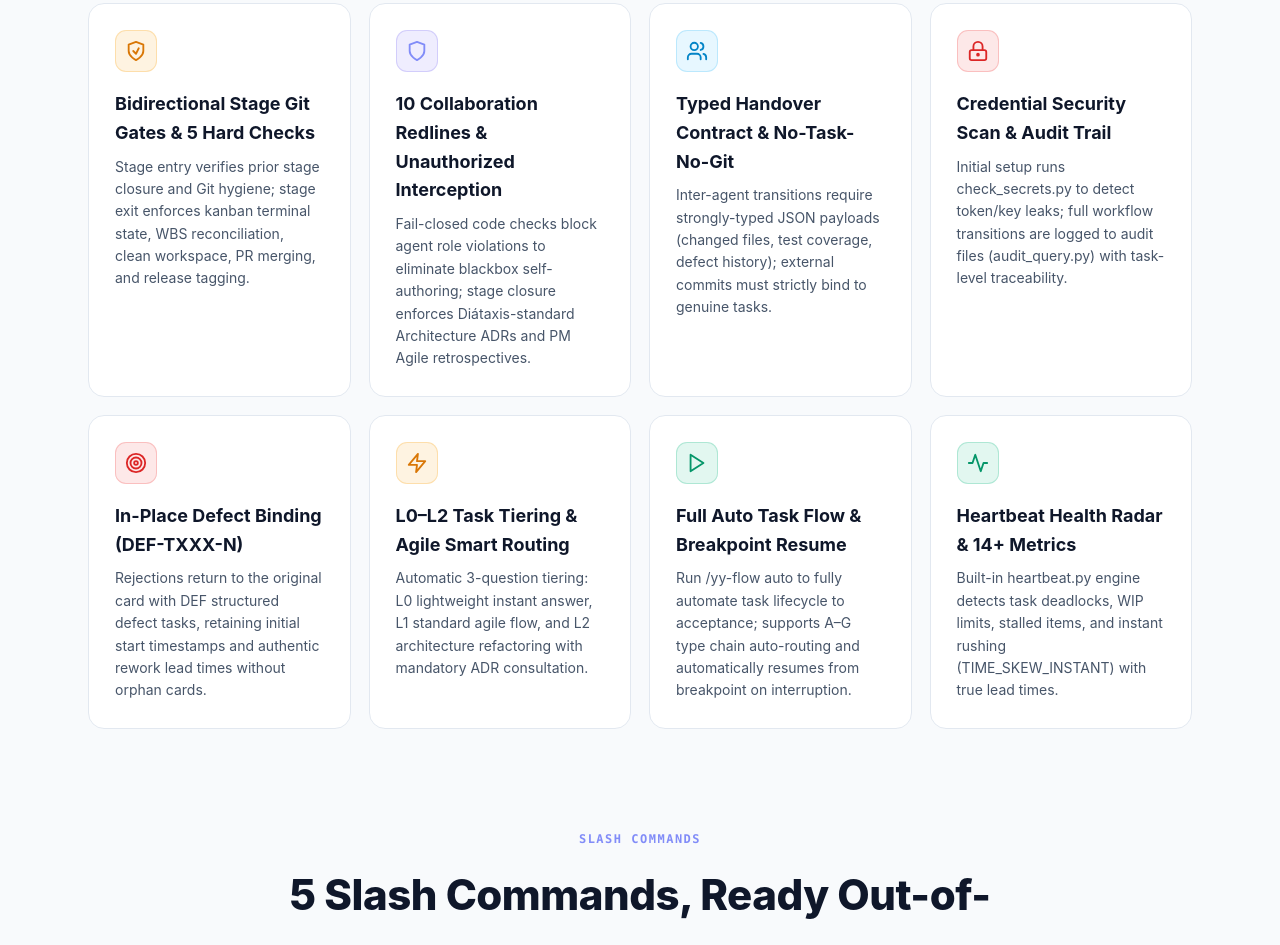
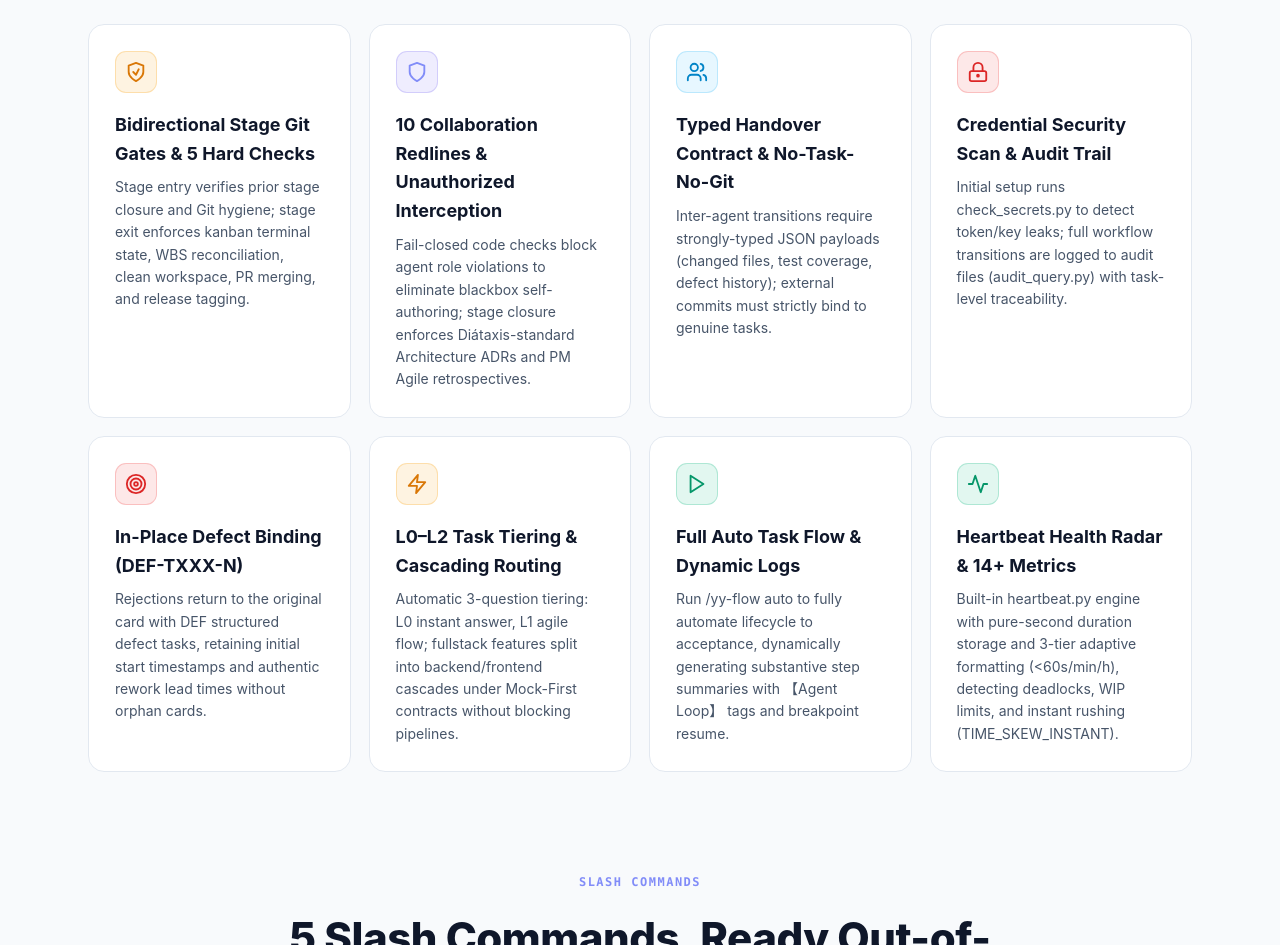
Before and after one commit to YuanYii/multi-agent-flow, a plain HTML site: page docs/index.html in a window 1280 px wide. Shown: the part 4379-5324 px from the top of the page. Drawn offline with Linux system fonts and the light colour scheme; no server answers.

```diff
--- a/docs/index.html
+++ b/docs/index.html
@@ -1434,11 +1434,12 @@
             <div class="agent-code">01-pm.yaml · PMP/敏捷规范</div>
           </div>
         </div>
-        <p class="agent-desc" data-i18n="a1_desc">基于 PMP 与敏捷项目管理规范，负责 WBS 工作包拆解、三问分级派发（L0–L2）、阶段准入准出门禁核验与终态验收，恪守事实反驳原则。</p>
+        <p class="agent-desc" data-i18n="a1_desc">基于 PMP 与敏捷规范，负责 WBS 工作包拆解、前后端级联拆单（Mock-First）、开发计划自动风险评级（高/中/低）、阶段门禁核验与终态验收。</p>
         <div class="agent-tags">
           <span class="agent-tag">PMP / 敏捷规范</span>
-          <span class="agent-tag">WBS 拆解分级</span>
-          <span class="agent-tag">阶段管理总结门控</span>
+          <span class="agent-tag">全栈级联拆解</span>
+          <span class="agent-tag">计划风险评估</span>
+          <span class="agent-tag">阶段管理总结</span>
           <span class="agent-tag">终态验收</span>
         </div>
       </div>
@@ -1641,13 +1642,13 @@
         <p data-i18n="f5_p">测试与审查不通过时原卡打回（【已退回】）并自动挂载 DEF-TXXX-N 缺陷单，保留初始开工时间与返工痕迹，杜绝新建孤儿卡刷完工率。</p>
       </div>
 
-      <!-- F6: L0–L2 任务分级与敏捷智能路由 -->
+      <!-- F6: L0–L2 任务分级与全栈级联路由 -->
       <div class="feat-card">
         <div class="feat-icon" style="background:rgba(245, 158, 11, 0.12); border-color:rgba(245, 158, 11, 0.25);">
           <svg width="22" height="22" viewBox="0 0 24 24" fill="none" stroke="var(--amber)" stroke-width="2" stroke-linecap="round" stroke-linejoin="round"><polygon points="13 2 3 14 12 14 11 22 21 10 12 10 13 2"/></svg>
         </div>
-        <h3 data-i18n="f6_h">L0–L2 任务分级与敏捷智能路由</h3>
-        <p data-i18n="f6_p">根据任务复杂度自动三问分级：L0 轻量即时直答、L1 标准特性快速敏捷流转、L2 架构级重构强制钱架构 ADR 预研会诊，大任务严控、小任务快跑。</p>
+        <h3 data-i18n="f6_h">L0–L2 任务分级与全栈级联路由</h3>
+        <p data-i18n="f6_p">根据复杂度自动三问分级：L0 纯文本直答、L1 敏捷特性流转；复合需求按「三不拆、三必拆」拆分前后端双卡并建立 Mock-First 契约级联，防止串行阻塞。</p>
       </div>
 
       <!-- F7: 全自动单任务流转与断点续跑 -->
@@ -1656,7 +1657,7 @@
           <svg width="22" height="22" viewBox="0 0 24 24" fill="none" stroke="var(--emerald)" stroke-width="2" stroke-linecap="round" stroke-linejoin="round"><polygon points="5 3 19 12 5 21 5 3"/></svg>
         </div>
         <h3 data-i18n="f7_h">全自动单任务流转与断点续跑</h3>
-        <p data-i18n="f7_p">通过 /yy-flow auto 一条指令全自动执行任务完整生命周期直至已验收，支持 A–G 全类型链自动路由，中断后自动识别当前状态断点续跑。</p>
+        <p data-i18n="f7_p">通过 /yy-flow auto 全自动执行完整生命周期至已验收，结合实际任务名称动态生成阶段交付实质总结，全生命周期注入【Agent Loop】备注并支持断点续跑。</p>
       </div>
 
       <!-- F8: 心跳健康巡检与 14+ 效能雷达 -->
@@ -1665,7 +1666,7 @@
           <svg width="22" height="22" viewBox="0 0 24 24" fill="none" stroke="var(--emerald)" stroke-width="2" stroke-linecap="round" stroke-linejoin="round"><polyline points="22 12 18 12 15 21 9 3 6 12 2 12"/></svg>
         </div>
         <h3 data-i18n="f8_h">心跳健康巡检与 14+ 效能雷达</h3>
-        <p data-i18n="f8_p">内置 heartbeat.py 自动化巡检引擎，实时探测任务死锁、在制品（WIP）超限、停滞与瞬时冲卡（TIME_SKEW_INSTANT），精确度量有效交付周期。</p>
+        <p data-i18n="f8_p">内置 heartbeat.py 自动化巡检引擎，支持工时纯秒级存储与 &lt;60s / &lt;3600s / ≥3600s 3 档自适应呈现，实时探测任务死锁、WIP 超限与瞬时冲卡（TIME_SKEW_INSTANT）。</p>
       </div>
     </div>
   </div>
@@ -1957,7 +1958,7 @@
     crew_tag: 'AI CREW', crew_hd: '8 位专属 AI 专家，各司其职',
     crew_sub: '每个角色拥有独立的 YAML 职责规范与权限红线，分工明确、各司其职。',
     crew_callout_tech: '<b>初始化时自动扫描项目技术架构并回填技术栈</b>，使 8 位专家开箱即精通当前项目语言、框架与单测套件，无需手动配置繁琐 Prompt。',
-    a1_name: 'PM (严经理)', a1_desc: '基于 PMP 与敏捷项目管理规范，负责 WBS 工作包拆解、三问分级派发（L0–L2）、阶段准入准出门禁核验与终态验收，恪守事实反驳原则。',
+    a1_name: 'PM (严经理)', a1_desc: '基于 PMP 与敏捷规范，负责 WBS 工作包拆解、前后端级联拆单（Mock-First）、开发计划自动风险评级（高/中/低）、阶段门禁核验与终态验收。',
     a2_name: '架构师 (钱架构)', a2_desc: '遵循 TOGAF 与云原生架构设计规范，负责系统模块解耦、ADR 架构决策记录、API 接口契约定义、防错机制推演与阶段架构技术总结。',
     a3_name: '后端开发 (李开发)', a3_desc: '遵循 Clean Code、SOLID 设计模式与 TDD 测试驱动开发规范，负责核心业务编码、单元测试覆盖率（≥80%）达标与 DEF 缺陷原单修复。',
     a4_name: '审查员 (周审查)', a4_desc: '严格执行 Google Code Review 规范与 OWASP Top 10 安全审计标准，负责圈复杂度拦截、安全漏洞扫描、架构偏离防错与代码红线合规审查。',
@@ -1972,9 +1973,9 @@
     f3_h: '强类型交接契约与「无工单不 Git」', f3_p: 'Agent 间流转通过强类型 JSON Payload 结构化交接（含改动文件、覆盖率、缺陷历史）；外部 Commit 必须绑定真实工单，确保工程溯源。',
     f4_h: '敏感凭据安全扫描与全量审计追溯', f4_p: '初始化首步运行 check_secrets.py 扫描 Token/密钥泄露风险；全量流转操作落盘结构化审计日志（audit_query.py），支持按 Task ID 全程回溯。',
     f5_h: '缺陷打回不拆单与原卡闭环追溯', f5_p: '测试与审查不通过时原卡打回（【已退回】）并自动挂载 DEF-TXXX-N 缺陷单，保留初始开工时间与返工痕迹，杜绝新建孤儿卡刷完工率。',
-    f6_h: 'L0–L2 任务分级与敏捷智能路由', f6_p: '根据任务复杂度自动三问分级：L0 轻量即时直答、L1 标准特性快速敏捷流转、L2 架构级重构强制钱架构 ADR 预研会诊，大任务严控、小任务快跑。',
-    f7_h: '全自动单任务流转与断点续跑', f7_p: '通过 /yy-flow auto 一条指令全自动执行任务完整生命周期直至已验收，支持 A–G 全类型链自动路由，中断后自动识别当前状态断点续跑。',
-    f8_h: '心跳健康巡检与 14+ 效能雷达', f8_p: '内置 heartbeat.py 自动化巡检引擎，实时探测任务死锁、在制品（WIP）超限、停滞与瞬时冲卡（TIME_SKEW_INSTANT），精确度量有效交付周期。',
+    f6_h: 'L0–L2 任务分级与全栈级联路由', f6_p: '根据复杂度自动三问分级：L0 纯文本直答、L1 敏捷特性流转；复合需求按「三不拆、三必拆」拆分前后端双卡并建立 Mock-First 契约级联，防止串行阻塞。',
+    f7_h: '全自动单任务流转与断点续跑', f7_p: '通过 /yy-flow auto 全自动执行完整生命周期至已验收，结合实际任务名称动态生成阶段交付实质总结，全生命周期注入【Agent Loop】备注并支持断点续跑。',
+    f8_h: '心跳健康巡检与 14+ 效能雷达', f8_p: '内置 heartbeat.py 自动化巡检引擎，支持工时纯秒级存储与 <60s / <3600s / ≥3600s 3 档自适应呈现，实时探测任务死锁、WIP 超限与瞬时冲卡（TIME_SKEW_INSTANT）。',
     cmd_tag: 'SLASH COMMANDS', cmd_hd: '五大快捷指令，开箱即用',
     cmd_sub: '在 AI 对话中输入 /yy-flow 快捷指令即可触发对应工作流能力，无需记忆底层脚本与参数。',
     cmd1_h: '一键激活工作流', cmd1_p: '执行 7 步标准初始化：凭据扫描、专家导出、架构嗅探、数据落盘、文档骨架、技术栈同步与 PM 编排。',
@@ -2040,7 +2041,7 @@
     crew_tag: 'AI CREW', crew_hd: '8 Dedicated AI Specialists, Clearly Defined',
     crew_sub: 'Each agent possesses an explicit YAML specification and strict permission redlines.',
     crew_callout_tech: '<b>Automatically scans project technical architecture and overlays tech stacks during setup</b>, making 8 subagents project-ready out-of-the-box without manual prompt tuning.',
-    a1_name: 'PM (Yan)', a1_desc: 'PMP & Agile standards. Governs WBS breakdown, L0–L2 routing, stage exit gates, and final acceptance with zero-speculation facts.',
+    a1_name: 'PM (Yan)', a1_desc: 'PMP & Agile standards. Governs WBS breakdown, fullstack cascading decomposition (Mock-First), automated plan risk assessment, stage exit gates, and final acceptance.',
     a2_name: 'Architect (Qian)', a2_desc: 'TOGAF & Cloud-Native architecture. Governs system decoupling, ADR specifications, API contracts, and stage technical retrospectives.',
     a3_name: 'Backend Dev (Li)', a3_desc: 'Clean Code, SOLID, & TDD. Delivers core logic with >=80% unit test coverage and in-place DEF defect resolution.',
     a4_name: 'Reviewer (Zhou)', a4_desc: 'Google Code Review & OWASP Top 10 standards. Audits cyclomatic complexity, vulnerabilities, and anti-error redlines.',
@@ -2055,9 +2056,9 @@
     f3_h: 'Typed Handover Contract & No-Task-No-Git', f3_p: 'Inter-agent transitions require strongly-typed JSON payloads (changed files, test coverage, defect history); external commits must strictly bind to genuine tasks.',
     f4_h: 'Credential Security Scan & Audit Trail', f4_p: 'Initial setup runs check_secrets.py to detect token/key leaks; full workflow transitions are logged to audit files (audit_query.py) with task-level traceability.',
     f5_h: 'In-Place Defect Binding (DEF-TXXX-N)', f5_p: 'Rejections return to the original card with DEF structured defect tasks, retaining initial start timestamps and authentic rework lead times without orphan cards.',
-    f6_h: 'L0–L2 Task Tiering & Agile Smart Routing', f6_p: 'Automatic 3-question tiering: L0 lightweight instant answer, L1 standard agile flow, and L2 architecture refactoring with mandatory ADR consultation.',
-    f7_h: 'Full Auto Task Flow & Breakpoint Resume', f7_p: 'Run /yy-flow auto to fully automate task lifecycle to acceptance; supports A–G type chain auto-routing and automatically resumes from breakpoint on interruption.',
-    f8_h: 'Heartbeat Health Radar & 14+ Metrics', f8_p: 'Built-in heartbeat.py engine detects task deadlocks, WIP limits, stalled items, and instant rushing (TIME_SKEW_INSTANT) with true lead times.',
+    f6_h: 'L0–L2 Task Tiering & Cascading Routing', f6_p: 'Automatic 3-question tiering: L0 instant answer, L1 agile flow; fullstack features split into backend/frontend cascades under Mock-First contracts without blocking pipelines.',
+    f7_h: 'Full Auto Task Flow & Dynamic Logs', f7_p: 'Run /yy-flow auto to fully automate lifecycle to acceptance, dynamically generating substantive step summaries with 【Agent Loop】 tags and breakpoint resume.',
+    f8_h: 'Heartbeat Health Radar & 14+ Metrics', f8_p: 'Built-in heartbeat.py engine with pure-second duration storage and 3-tier adaptive formatting (<60s/min/h), detecting deadlocks, WIP limits, and instant rushing (TIME_SKEW_INSTANT).',
     cmd_tag: 'SLASH COMMANDS', cmd_hd: '5 Slash Commands, Ready Out-of-the-Box',
     cmd_sub: 'Type /yy-flow commands in your AI chat to trigger workflow capabilities without memorizing CLI scripts.',
     cmd1_h: 'One-Click Workflow Init', cmd1_p: '7-step standard setup: credential scan, agent export, architecture sniff, data seeding, doc skeleton, tech overlay, and PM orchestration.',
```
Also changed, not shown: index.html (+17 -16 lines).
